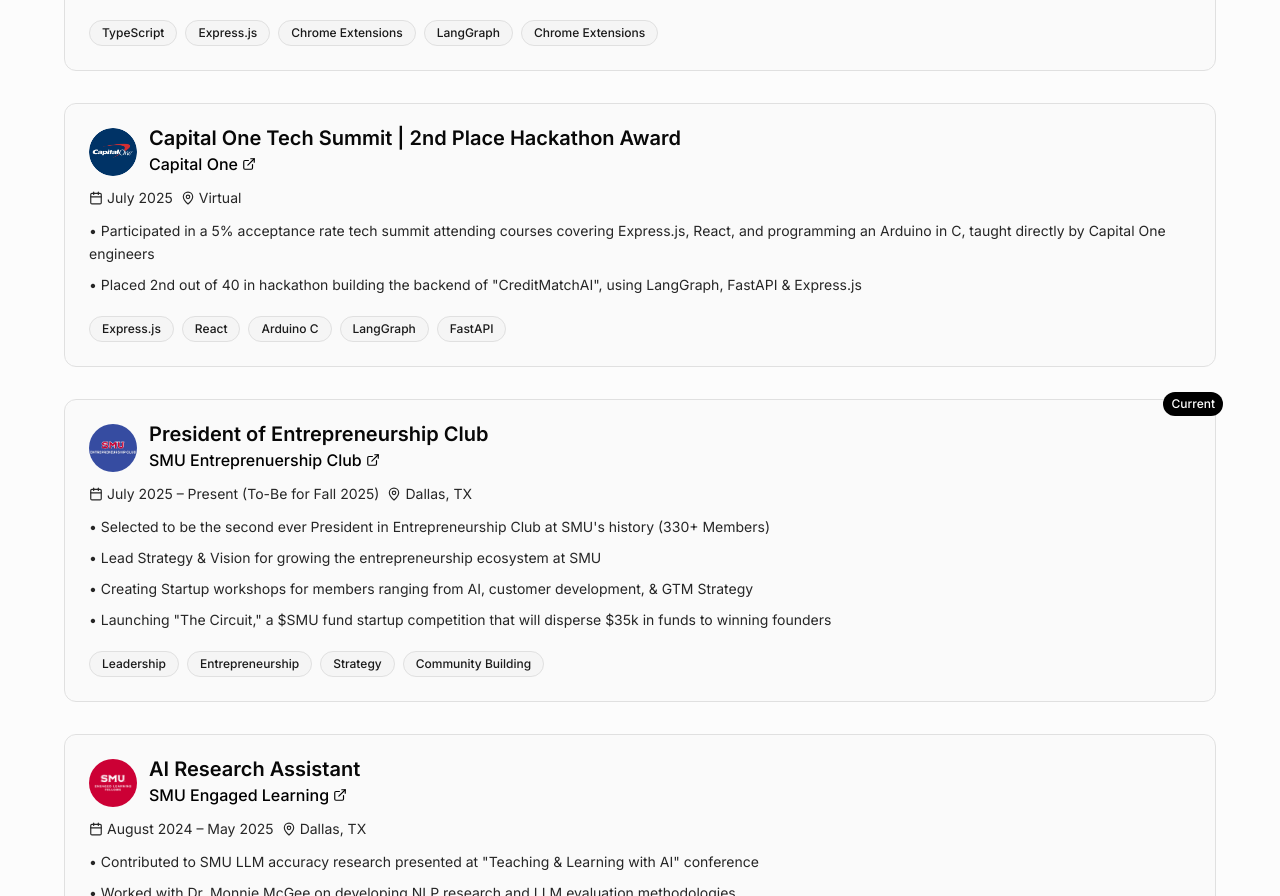
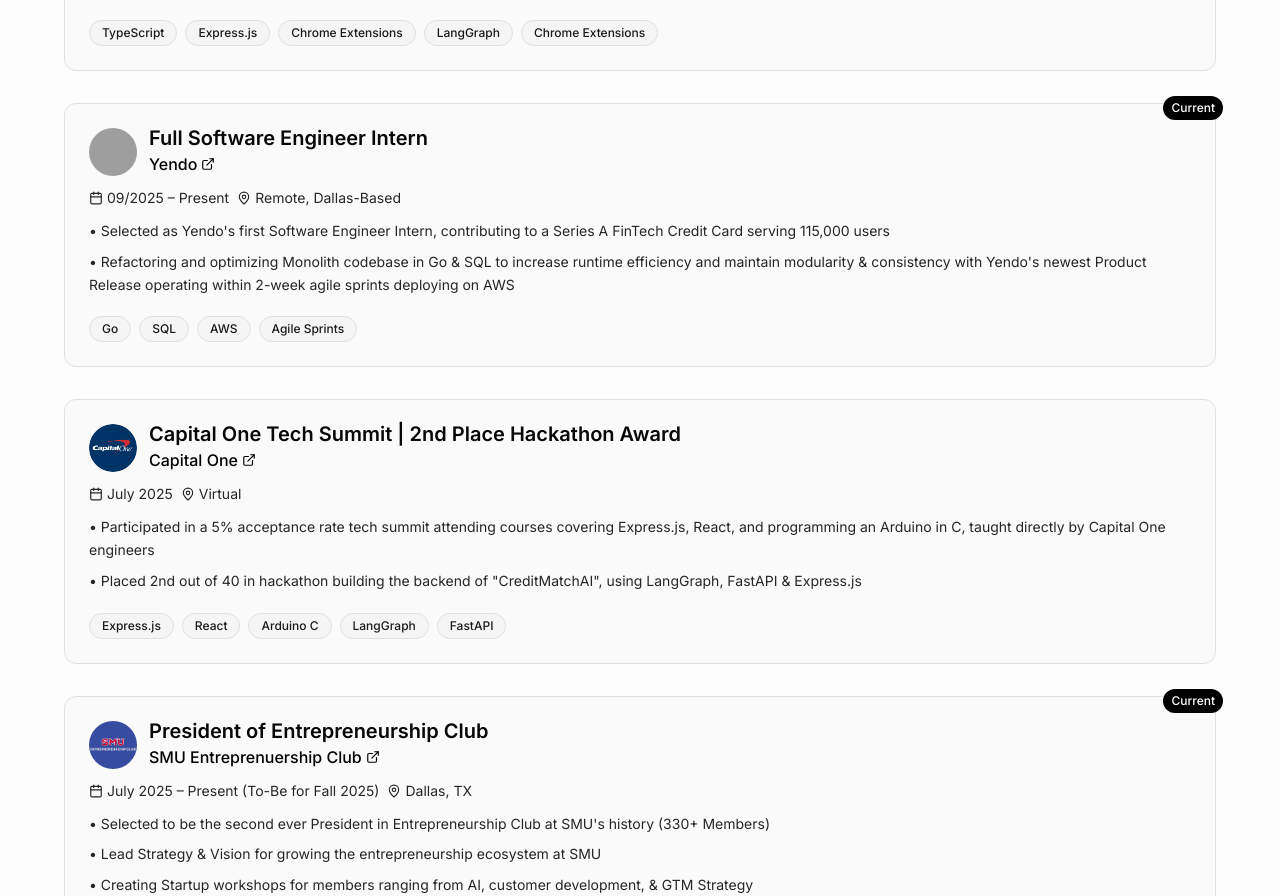
Before and after one commit to cabrerajulian401/Portfolio_Website, a React (Vite) app: page / in a window 1280 px wide. Shown: the part 3020-3916 px from the top of the page. Built offline with nearby package versions, Linux system fonts and the light colour scheme; grey boxes are pictures that could not be loaded.

Commit message:
Add Yendo

```diff
--- a/src/components/Experience.tsx
+++ b/src/components/Experience.tsx
@@ -17,6 +17,20 @@ const Experience = () => {
       current: true,
       logo: '/timio-logo.png',
       url: 'https://timio.news/'
+    },
+    {
+      title: 'Full Software Engineer Intern',
+      company: 'Yendo',
+      location: 'Remote, Dallas-Based',
+      period: '09/2025 – Present',
+      description: [
+        'Selected as Yendo\'s first Software Engineer Intern, contributing to a Series A FinTech Credit Card serving 115,000 users',
+        'Refactoring and optimizing Monolith codebase in Go & SQL to increase runtime efficiency and maintain modularity & consistency with Yendo\'s newest Product Release operating within 2-week agile sprints deploying on AWS'
+      ],
+      technologies: ['Go', 'SQL', 'AWS','Agile Sprints'],
+      current: true,
+      logo: '/Yendo.png',
+      url: 'https://yendo.com/'
     },
 
     {
```
Also changed, not shown: src/components/Assets/Yendo.png (added).
